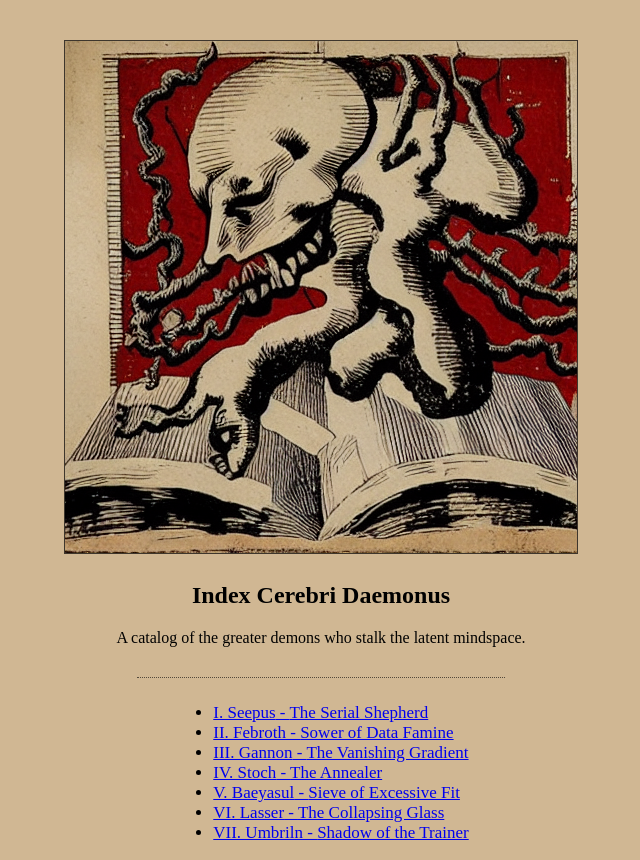
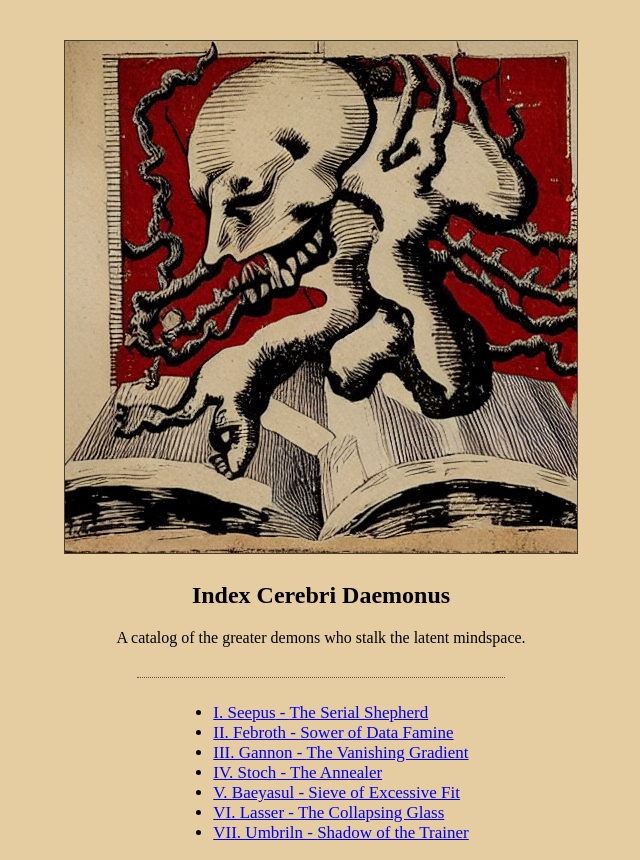
Before and after one commit to millerpeterson/nn-demonology, a Next.js app: page / in a window 1280 px wide. Shown: the whole page, without its empty margins (319-959 px from the left). Built offline with nearby package versions, Linux system fonts and the light colour scheme.

Commit message:
Lighten index bg, darken link text

```diff
--- a/pages/index.tsx
+++ b/pages/index.tsx
@@ -31,7 +31,7 @@ export default function Home() {
         <style>
           {`
             body {
-              background-color: #D0B793;
+              background-color: #E5CCA1;
             }
           `}
         </style>
--- a/styles/globals.scss
+++ b/styles/globals.scss
@@ -7,7 +7,7 @@ body {
 
 a {
     text-decoration: none;
-    color: rgba(0, 0, 0, 0.75);
+    color: rgba(0, 0, 0, 0.8);
 }
 
 #__next {
```
